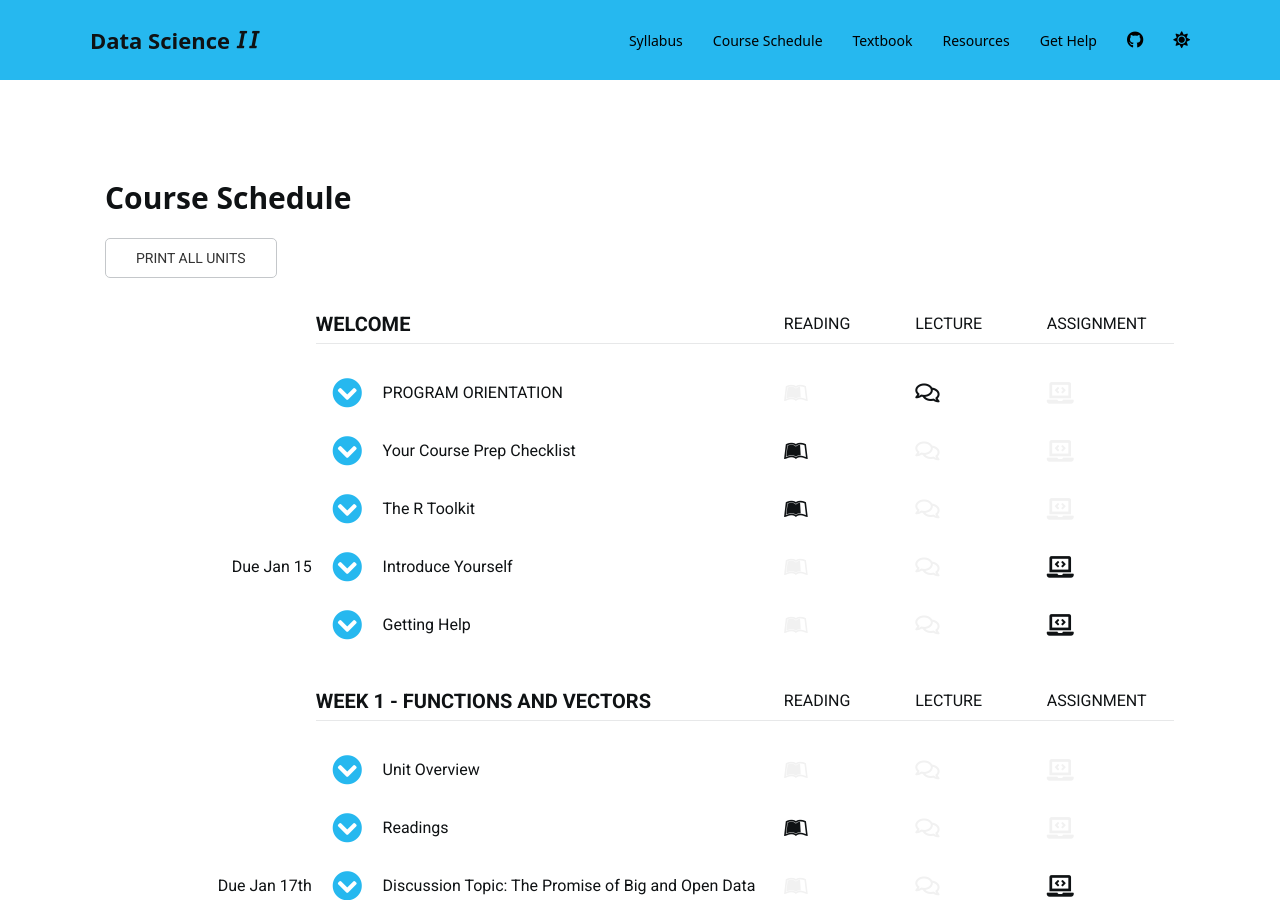
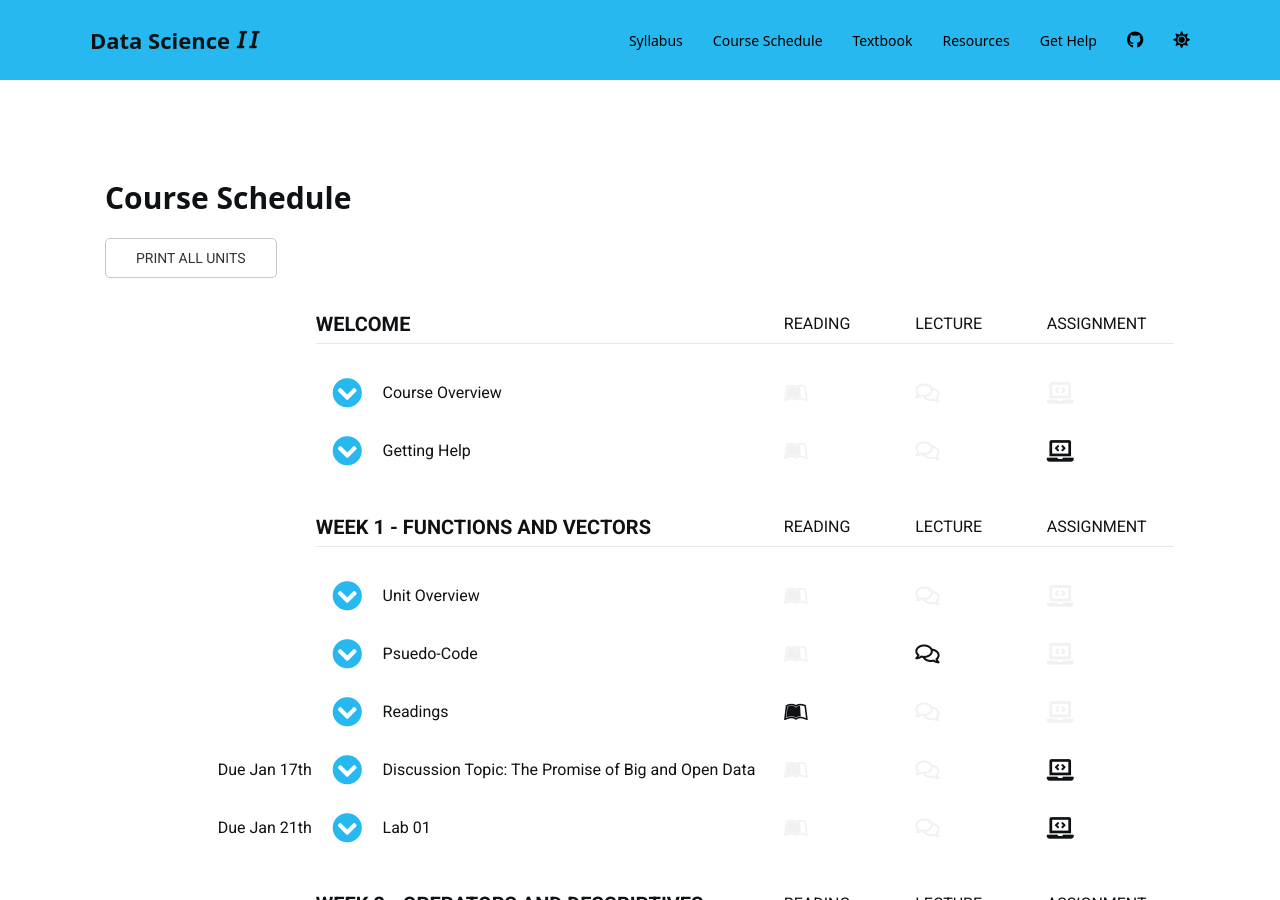
Before and after one commit to DS4PS/cpp-527-spr-2020, a Jekyll site: the page built from schedule.md, in a window 1280 px wide and 900 px high. Built offline with Jekyll 4.4.1, drawn with Linux system fonts in a browser that asks for light colours; nearby versions of some CDN libraries; a script bundle is joined from its source files by our own code; library files that are not in the unit come from our copies; a style sheet for code colours, icons or effects is not loaded; some of the changed lines change nothing that is shown.

Commit message:
Update schedule.md

````diff
--- a/schedule.md
+++ b/schedule.md
@@ -3,8 +3,8 @@ layout: schedule
 title: Schedule
 
 canvas:
-  assignment_url: 'https://canvas.asu.edu/courses/41578/assignments'
-  yellowdig_url: 'https://www.yellowdig.com/board/43114'
+  assignment_url: 'https://canvas.asu.edu/courses/41575/assignments'
+  yellowdig_url: 'https://www.yellowdig.com/board/43206'
 ---
 
 <!---
@@ -32,141 +32,23 @@ Submit Buttons -
 ** Welcome
 
 
-*** { @unit = "", @title = "PROGRAM ORIENTATION", @lecture, @foldout   }
-
-
-## Welcome !
-
-R is a foundational tool within a toolkit that I will refer to as the "data science ecosystem".
-
-The orientation video below provides a brief introduction to the "ecosystem" - the community of people that are creating cool analytical tools and building tutorials and case studies for how they might be applied, as well as a core set of tools that are all designed to work nicely together in order to implement projects.
-
-You can think of R, R Studio, and Markdown kindof like Excel (analysis), Word (report-writing), and Power Point (presentations). R allows you to analyze your data, but these results are not useful unless you can share them with others. Here is where [data-driven documents](http://ds4ps.org/dp4ss-textbook/ch-030-data-driven-docs.html) developed using R Studio and Markdown really shine. You can quickly package your R code as cool reports, websites, presentations, or dashboards to format the information in whatever way is most accessible and useful for your clients or stakeholders.
-
-<iframe width="560" height="315" src="https://www.youtube.com/embed/oC1xz97aoYI" frameborder="0" allow="accelerometer; autoplay; encrypted-media; gyroscope; picture-in-picture" allowfullscreen></iframe>
-
-
-## References
-
-[Course Overview Powerpoint for Zoom Call](https://github.com/DS4PS/dp4ss-textbook/raw/master/resources/Couse-Overview.pdf)
-
-The course shells for CPP 523 and CPP 526 are located at:
-
-[https://ds4ps.org/cpp-526-spr-2020/](https://ds4ps.org/cpp-526-spr-2020/)
-[https://ds4ps.org/cpp-523-spr-2020/](https://ds4ps.org/cpp-523-spr-2020/)
-
-The *unofficial* program website can be found at:
-
-[https://ds4ps.org/ms-prog-eval-data-analytics/](https://ds4ps.org/ms-prog-eval-data-analytics/)
-
-And the dashboard example in R can be found here:
-
-[R Storyboard Example](https://beta.rstudioconnect.com/jjallaire/htmlwidgets-showcase-storyboard/htmlwidgets-showcase-storyboard.html)
-
-
-
-
-
-*** { @unit = "", @title = "Your Course Prep Checklist", @reading, @foldout }
-
-
-- [ ] [Read the Syllabus](https://ds4ps.org/cpp-526-spr-2020/)
-- [ ] [Install R](https://cran.rstudio.com/) and [R Studio Desktop](https://www.rstudio.com/products/rstudio/download/)
-- [ ] [Sign-Up for a GitHub Account](https://github.com/join)
-- [ ] Introduce Yourself on [YellowDig](https://canvas.asu.edu/courses/41578/assignments/959542) (see below)
-
-
-
-
-
-*** { @unit = "", @title = "The R Toolkit", @reading, @foldout }
-
-
-## Introducing R
-
-<br>
-<br>
-
-<iframe src="https://player.vimeo.com/video/180644880" width="640" height="360" frameborder="0" allow="autoplay; fullscreen" allowfullscreen></iframe>
-
-
-<br>
-<br>
-
-
-## The R Toolkit
-
-
-In this course we cover the foundations of data programming with the R language. In order to create robust and dynamic analysis we need to use a couple of tools that were built to leverage the power of R and create compelling narratives. R Studio helps you manage projects by organizing files, scripts, packages and output. Markdown is a simple formatting convention that allows you to create publication-quality documents. And R Markdown is a specific version of Markdown that allows you to combine text and code to create data-driven documents.
-
-[CH-01 Core R](http://ds4ps.org/dp4ss-textbook/ch-010-core-r.html)
-
-[CH-02 R Studio](http://ds4ps.org/dp4ss-textbook/ch-020-rstudio.html)
-
-[Data-Driven Docs](http://ds4ps.org/dp4ss-textbook/ch-030-data-driven-docs.html)
-
-[A Markdown Guide](http://ds4ps.org/dp4ss-textbook/ch-031-markdown.html)
+*** { @unit = "", @title = "Course Overview",  @foldout   }
 
 <br>
 
-![](https://github.com/DS4PS/dp4ss-textbook/blob/master/figures/r-tools-overview.png?raw=true)
+## Welcome Back!
+
+CPP 527 is the second course in the Foundations of Data Science sequence. This semester
 
 <br>
 <br>
 
 
 
-
-## R Markdown
-
-[Getting Started with R Markdown](https://rmarkdown.rstudio.com/lesson-1.html)
-
-You will have plenty of practice with these tools this semester. You will submit your labs as knitted R Markdown (RMD) files.
-
-[![](https://github.com/DS4PS/ds4ps.github.io/blob/master/gifs/NewCodeChunk/NewCodeChunk_media/NewCodeChunk.gif?raw=true)](../gifs/NewCodeChunk/NewCodeChunk.html)
-
-<br>
-<br>
-
-
-
-
-*** { @unit = "Due Jan 15", @title = "Introduce Yourself", @assignment, @foldout   }
-
-<br>
-
-## Introduce yourself to the class
-
-We will be using a discussion board called YellowDig for this course. Introduce yourself to the class and share a bit about:
-
-1. A little about yourself
-2. Your previous experience with data analytics
-3. One thing you hope to do with your new skills in data analytics
-
-<a class="uk-button uk-button-default" href="https://canvas.asu.edu/courses/41578/assignments/959542">Post to YellowDig</a>
-
-<br>
-<br>
-
-
 *** { @unit = "", @title = "Getting Help", @assignment, @foldout  }
 
 
 ## Getting Help
-
-Nerds are stereotypically perceived as being anti-social, but in reality data analytics is a very social activity and real-world analytics projects are almost always collaborative.
-
-Learning how to seek help and use discussion boards will accelerate learning and facilitate collaboration. Social coding tools like GitHub use these features extensively.
-
-We are going to throw a lot at you, but also provide a lot of support. Over these first couple of weeks feel free to reach out for anything you might need.
-
-If you find something confusing let us know (likely others will find it confusing as well).
-
-* We can jump on a [Zoom call](https://calendly.com/lecy/15min?month=2019-08) to do a screen share if you want to walk through anything.
-* You can post a question to the homework discussion board for [data science I](https://ds4ps.org/cpp-526-spr-2020/help/) or [program evaluation I](https://ds4ps.org/cpp-523-spr-2020/help/).
-* Or you can request a walk-through of a problem. The instructor will provide an example with the solution.
-
-As a general rule of thumb, if you are stuck on the math or code for a problem, need clarification about what the question is asking, want to make sure you understand a formula, or are having similar issues then the help discussion page is the easiest and quickest way to get help. If you are confused about concepts or having a hard time even formulating your question then virtual office hours are your best option.
 
 Note that the discussion board is hosted by the GitHub issues feature. It is a great forum because:
 
@@ -200,10 +82,6 @@ b1 = cov(x,y) / var(x)
 These courses are designed to be interactive, and a lot of learning occurs by practicing the technical jargon from the field and learning how to talk about data and models.
 
 Please reach out if you have questions or feel stuck!
-
-**PRACTICE:**
-
-Navigate to the [Help! Board](https://ds4ps.github.io/cpp-526-spr-2020/help/) for the course. Click on the **practice post**, and reply by telling the class your name and your favorite [**color in R**](http://www.stat.columbia.edu/~tzheng/files/Rcolor.pdf).
 
 <br>
 <br>
@@ -284,6 +162,99 @@ head( dat )
 <br>
 <br>
 
+
+*** { @unit = "", @title = "Psuedo-Code", @lecture, @foldout  }
+
+<br>
+
+## Planning Your Code with Pseudo-Code
+
+Typically as you start a specific task in programming there are two things to consider.
+
+(1) What are the steps needed to complete the task?
+(2) How do I implement each step? How do I translate them into the appropriate functions and syntax?
+
+It will save you a huge amount of time if you separate these tasks. First, take a step back from the problem that think about the steps. Write down each step in order. Make some notes about what data is needed from the previous step, and what the return result will be from the current step.
+
+Think back to the cooking example. If we are going to bake cookies our pseudo-code would look something like this:
+
+1. Preheat the oven.
+2. In a large bowl, mix butter with the sugars until well-combined.
+3. Stir in vanilla and egg until incorporated.
+4. Addflour, baking soda, and salt.
+5. Stir in chocolate chips.
+6. Bake.
+
+Note that it lacks many necessary details. How much of each ingredient? What temperature does the oven need to be? How long do we bake for?
+
+Once we have the big picture down and are comfortable with the process then we can start to fill in these details:
+
+
+1. Preheat the oven.
+  - Preheat to 375 degrees
+
+2. In a large bowl, mix butter with the sugars until well-combined.
+  - 1/3 cup butter
+  - 1/2 cup sugar
+  - 1/4 cup brown sugar
+  - mix until the consistency of wet sand
+
+Note that in computer programming terms butter, sugar, and brown sugar are the inputs or **arguments** needed for a function. The wet sand mixture is the **return value** of the process.
+
+In the final step, we will begin to implement code.
+
+```r
+# 1. Preheat the oven.
+#    - preheat to 375 degrees
+
+preheat_oven <- function( temp=375 )
+{
+   start_oven( temp )
+   return( NULL )
+}
+
+
+# 2. In a large bowl, mix butter with the sugars until well-combined.
+#    - 1/3 cup butter
+#    - 1/2 cup sugar
+#    - 1/4 cup brown sugar
+#    - mix until the consistency of wet sand
+
+mix_sugar <- function( butter=0.33, sugar=0.5, brown.sugar=0.25 )
+{
+   sugar.mixture <- mix( butter, sugar, brown.sugar )
+   return( sugar.mixture )
+}
+
+
+# 3. Stir in vanilla and egg until incorporated.
+#    - add to sugar mixture
+#    - mix until consistency of jelly
+
+add_wet_ingredients <- function( sugar=sugar.mixture, eggs=2, vanilla=2 )
+{
+   # note that the results from the previous step are the inputs into this step
+}
+```
+
+We are describing here the process of writing pseudo-code. It it the practice of:
+
+1. Breaking an analytical task into discrete steps.
+2. Noting the inputs and logic needed at each step.
+3. Implementing code last.
+
+Pseudo-code helps you start the process and work incrementally. It is important because the part of your brain that does general problem-solving (creating the basic recipe) is different than the part that drafts specific syntax in a langauge and de-bugs the code. If you jump right into the code it is easy to get lost or derailed.
+
+More importantly, pseudo-code captures the problem logic, and thus it is independet of any specific computer language. When collaborating on projects one person might generate the system logic, and another might implement. So it is important to practice developing a general overview of your task at hand.
+
+Here are some helpful examples:
+
+* [Pseudocode guide](https://www.vikingcodeschool.com/software-engineering-basics/what-is-pseudo-coding)
+* [Khan Academy video](https://www.khanacademy.org/computing/computer-programming/programming/good-practices/pt/planning-with-pseudo-code)
+
+
+<br>
+<br>
 
 
 
````
